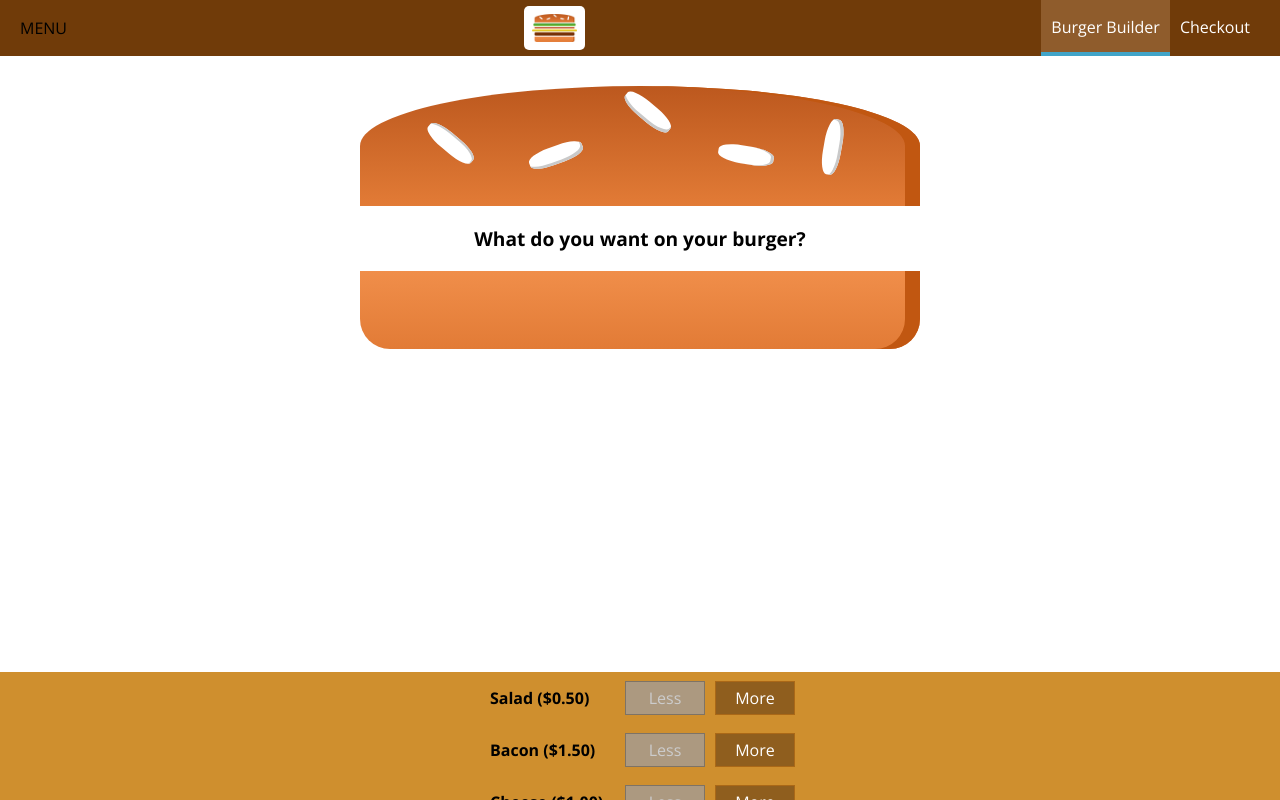
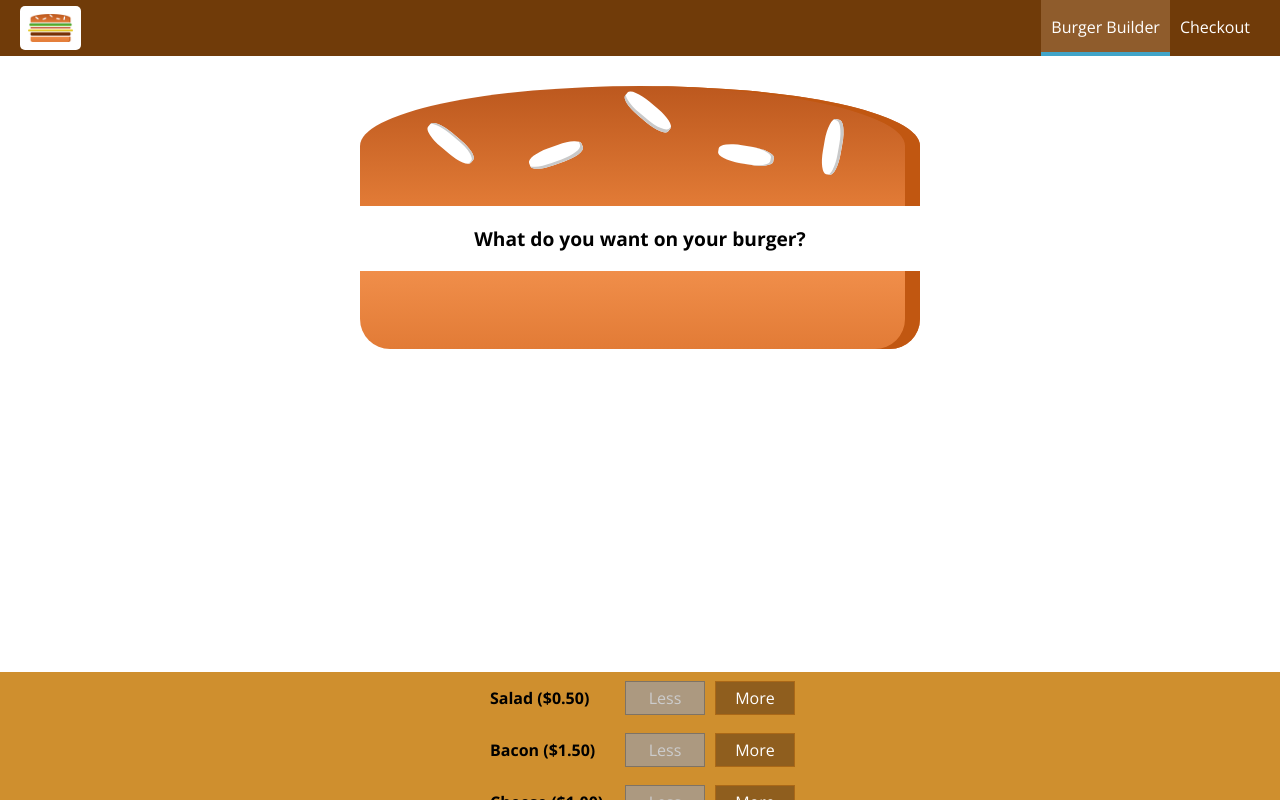
Before and after one commit to zarkle/burger-app, a React (Create React App) app: page / in a window 1280 px wide. Shown: the top 800 px of the page. Built offline with nearby package versions, Linux system fonts and the light colour scheme.

Commit message:
make menu into hamburger icon

```diff
--- a/src/components/Navigation/SideDrawer/DrawerToggle/DrawerToggle.js
+++ b/src/components/Navigation/SideDrawer/DrawerToggle/DrawerToggle.js
@@ -1,7 +1,12 @@
 import React from 'react';
+import styles from '../DrawerToggle/DrawerToggle.module.css';
 
 const drawerToggle = (props) => (
-  <div onClick={props.clicked}>MENU</div>
+  <div className={styles.DrawerToggle} onClick={props.clicked}>
+    <div></div>
+    <div></div>
+    <div></div>
+  </div>
 );
 
 export default drawerToggle;
```
